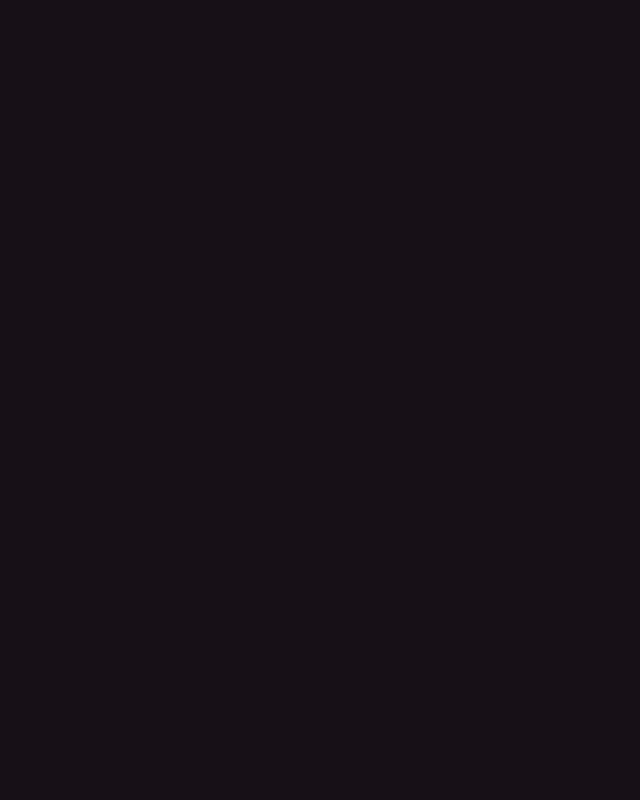
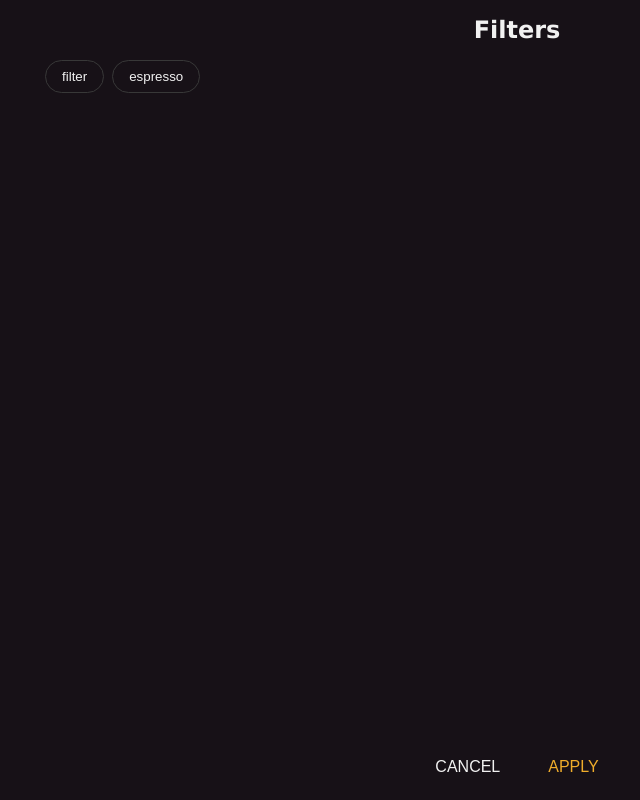
Before and after one commit to pipan/coffee-jurnal, a Vue app: page /filter in a window 1280 px wide. Shown: the whole page, without its empty margins (123-763 px from the left). Built offline with nearby package versions, Linux system fonts and the light colour scheme.

Commit message:
filters page

```diff
--- a/src/components/SelectList.vue
+++ b/src/components/SelectList.vue
@@ -1,7 +1,7 @@
 <template>
     <div>
         <div class="input__label">{{ label }}</div>
-        <div class="row gap-s py-s scroll-x">
+        <div class="row gap-s py-s row--wrap">
             <button type="button" class="tag" :class="{'tag--active': option.active}"
                 v-for="(option, index) of contextOptions"
                 :key="index"
--- a/src/router/index.js
+++ b/src/router/index.js
@@ -6,7 +6,7 @@ import Import from '../views/Import.vue'
 import Edit from '../views/Edit.vue'
 import Taste from '../views/Taste.vue'
 import Stats from '../views/Stats.vue'
-import FilterModal from '../views/FilterModal.vue'
+import Filter from '../views/Filter.vue'
 import NavigationLayout from '../views/NavigationLayout.vue'
 
 Vue.use(VueRouter)
@@ -26,14 +26,7 @@ const routes = [
         path: 'stats',
         name: 'Stats',
         component: Stats,
-        meta: { transitionOrder: 2, transitionDepth: 0 },
-        children: [
-          {
-            path: 'filter',
-            name: 'Filter',
-            component: FilterModal
-          }
-        ]
+        meta: { transitionOrder: 2, transitionDepth: 0 }
       }
     ]
   },
@@ -61,6 +54,12 @@ const routes = [
     component: Taste,
     meta: { transitionDepth: 2 }
   },
+  {
+    path: '/filter',
+    name: 'Filter',
+    component: Filter,
+    meta: { transitionDepth: 1 }
+  }
 ]
 
 const router = new VueRouter({
--- a/src/views/FilterModal.vue
+++ b/src/views/Filter.vue
@@ -1,8 +1,11 @@
 <template>
-    <div class="modal-view" @click="outsideClick()">
-        <div class="modal" @click="preventClosing = true">
-            <h2 class="pb-m">Filters</h2>
-            <div class="column gap-m">
+    <div class="column flex-grow">
+        <div class="view">
+            <div class="view-content">
+                <header>
+                    <h1>Filters</h1>
+                </header>
+                <div class="column gap-m flex-grow">
                     <SelectToggle :options="coffeeTypeOptions"
                         :value="coffeeType"
                         @change="coffeeTypeValue = $event"></SelectToggle>
@@ -25,9 +28,10 @@
                         :value="coffeeRoster"
                         @change="coffeeRosterValue = $event"></SelectList>
                 </div>
-            <div class="row gap-m row--right pt-m">
+                <div class="pt-m row row--center gap-m">
                     <button type="button" class="btn btn--secondary" @click="close()">CANCEL</button>
                     <button type="button" class="btn btn--primary" @click="apply()">APPLY</button>
+                </div>
             </div>
         </div>
     </div>
@@ -38,7 +42,7 @@ import SelectList from '../components/SelectList.vue'
 import SelectToggle from '../components/SelectToggle.vue'
 
 export default {
-    name: 'FilterModal',
+    name: 'Filter',
     components: { SelectList, SelectToggle },
     metaInfo: function () {
         return {
--- a/src/views/Stats.vue
+++ b/src/views/Stats.vue
@@ -33,9 +33,6 @@
         <div class="fab-container">
             <router-link :to="{ name: 'Filter', query: $route.query }" class="btn-fab">FILTERS</router-link>
         </div>
-        <transition name="animation--fade">
-            <router-view />
-        </transition>
     </div>
 </template>
 
```
Lines whose indentation alone changed are shown as unchanged.
